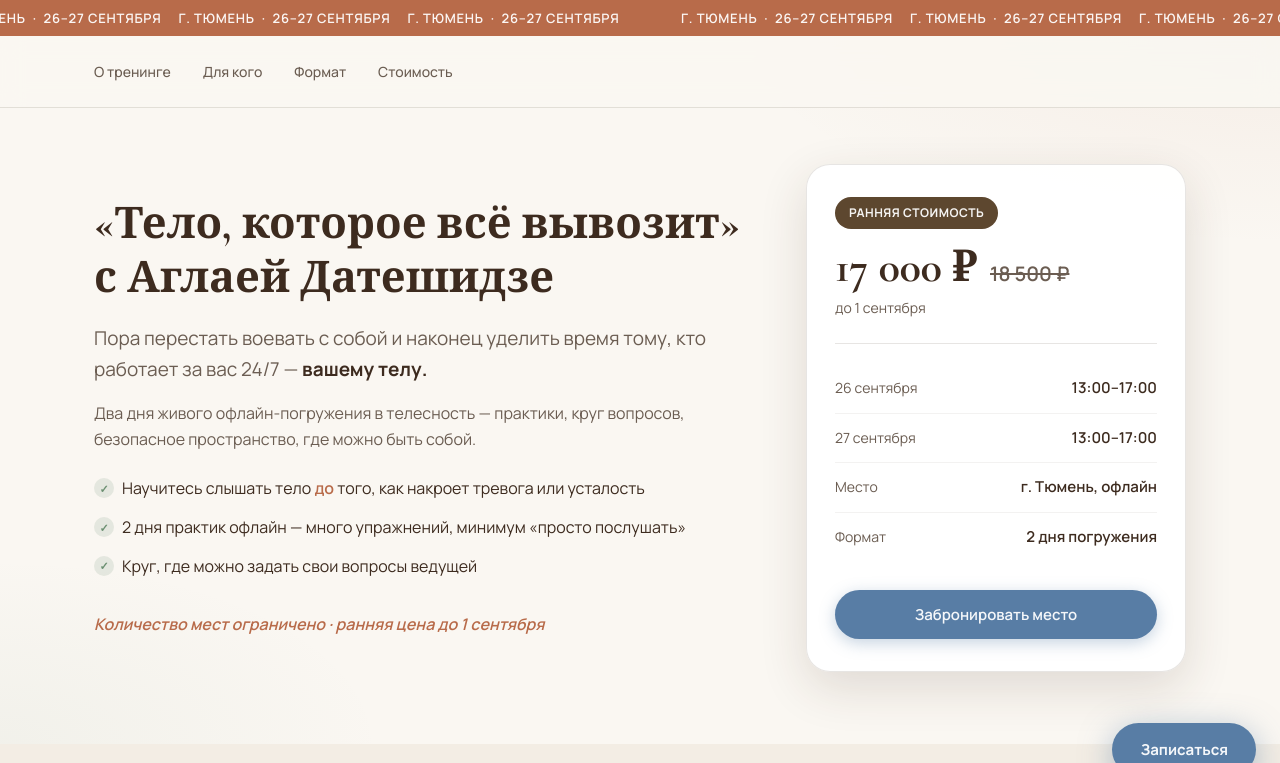
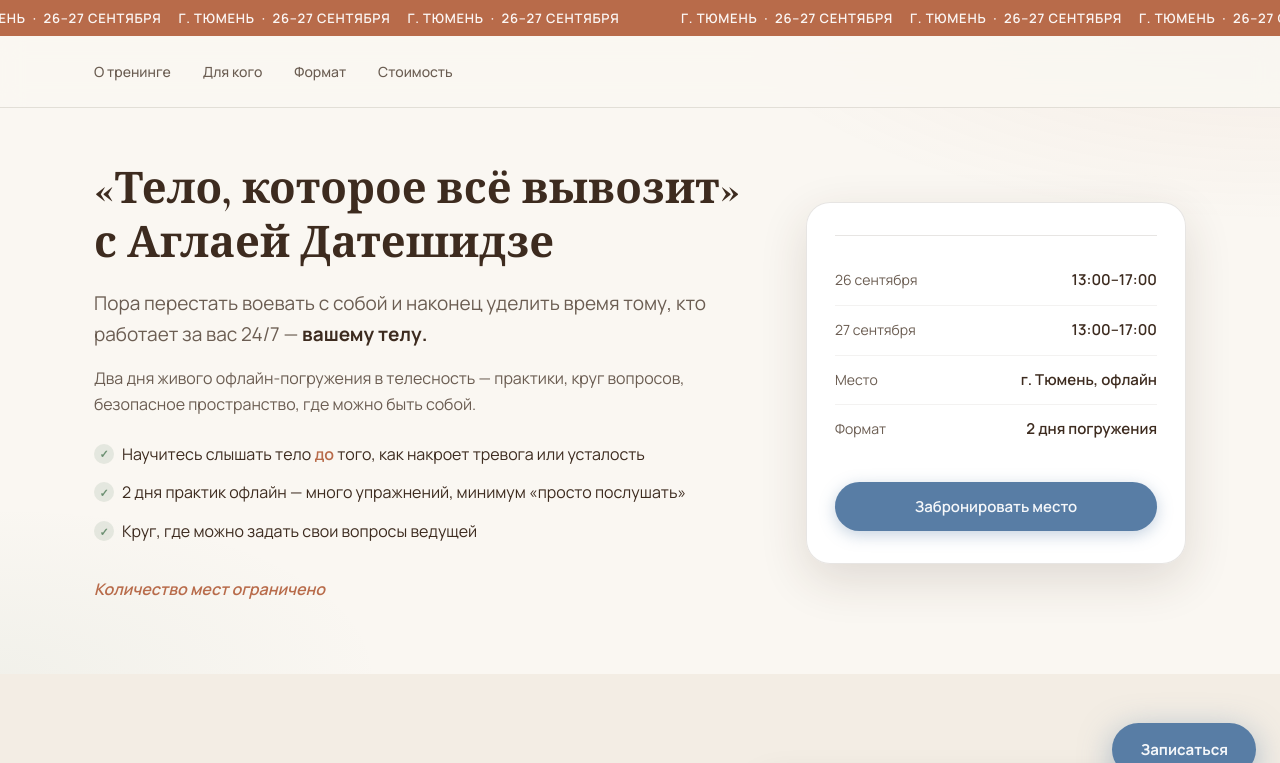
Before and after one commit to Aidarinho07/aglaya-landing, a plain HTML site: page index.html in a window 1280 px wide. Shown: the top 763 px of the page. Drawn offline with nearby package versions, Linux system fonts and the light colour scheme.

Commit message:
Update pricing copy and remove early-price references

```diff
--- a/index.html
+++ b/index.html
@@ -4,7 +4,7 @@
   <meta charset="UTF-8">
   <meta name="viewport" content="width=device-width, initial-scale=1.0">
   <title>Тело, которое всё вывозит — офлайн-тренинг в Тюмени | Аглая Датешидзе</title>
-  <meta name="description" content="Офлайн-тренинг 26–27 сентября в Тюмени. Телесные практики с Аглаей Датешидзе. Ранняя стоимость 17 000 ₽ до 1 сентября.">
+  <meta name="description" content="Офлайн-тренинг 26–27 сентября в Тюмени. Телесные практики с Аглаей Датешидзе. Стоимость участия 18 500 ₽.">
   <link rel="icon" href="favicon.png" type="image/png" sizes="32x32">
   <link rel="icon" href="favicon.svg" type="image/svg+xml">
   <link rel="apple-touch-icon" href="apple-touch-icon.png" sizes="180x180">
@@ -57,17 +57,10 @@
             <li>2 дня практик офлайн — много упражнений, минимум «просто послушать»</li>
             <li>Круг, где можно задать свои вопросы ведущей</li>
           </ul>
-          <p class="hero__note">Количество мест ограничено · ранняя цена до 1 сентября</p>
+          <p class="hero__note">Количество мест ограничено</p>
         </div>
 
         <aside class="hero__card" aria-label="Информация о тренинге">
-          <div class="hero__card-urgency">Ранняя стоимость</div>
-          <div class="hero__card-price">
-            <span class="hero__card-price-value">17 000 ₽</span>
-            <span class="hero__card-price-old">18 500 ₽</span>
-          </div>
-          <p class="hero__card-price-note">до 1 сентября</p>
-
           <div class="hero__card-divider"></div>
 
           <ul class="hero__card-details">
@@ -212,10 +205,9 @@
             <p class="section__text">Место проведения: г. Тюмень</p>
             <p class="section__text">Количество участников ограничено</p>
             <h2 class="section__title">Стоимость участия:</h2>
-            <p class="section__text">До 1 сентября — 17 000 ₽</p>
-            <p class="section__text">С 1 сентября до 26 сентября — 18 500* ₽</p>
+            <p class="section__text">18 500 ₽</p>
             <p class="section__text price-block__note">*при наличии мест</p>
-            <button class="btn btn--primary btn--lg" data-open-modal>Записаться по ранней стоимости</button>
+            <button class="btn btn--primary btn--lg" data-open-modal>Записаться</button>
           </div>
           <img
             class="price-block__figure reveal-accent"
```
Also changed, not shown: offer.html (+1 -1 lines).
